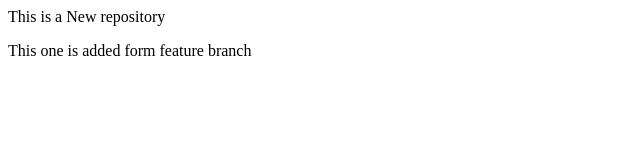
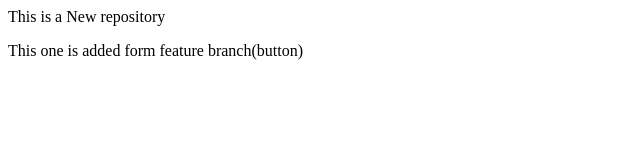
Before and after one commit to Mehravivek10/localrepo, a plain HTML site: page index.html in a window 1280 px wide. Shown: the full height of the page, 0-640 px from the left. Drawn offline with Linux system fonts and the light colour scheme.

```diff
--- a/index.html
+++ b/index.html
@@ -3,5 +3,5 @@
 </p>
 
 <p>
-    This one is added form feature branch
+    This one is added form feature branch(button)
 </p>
```
